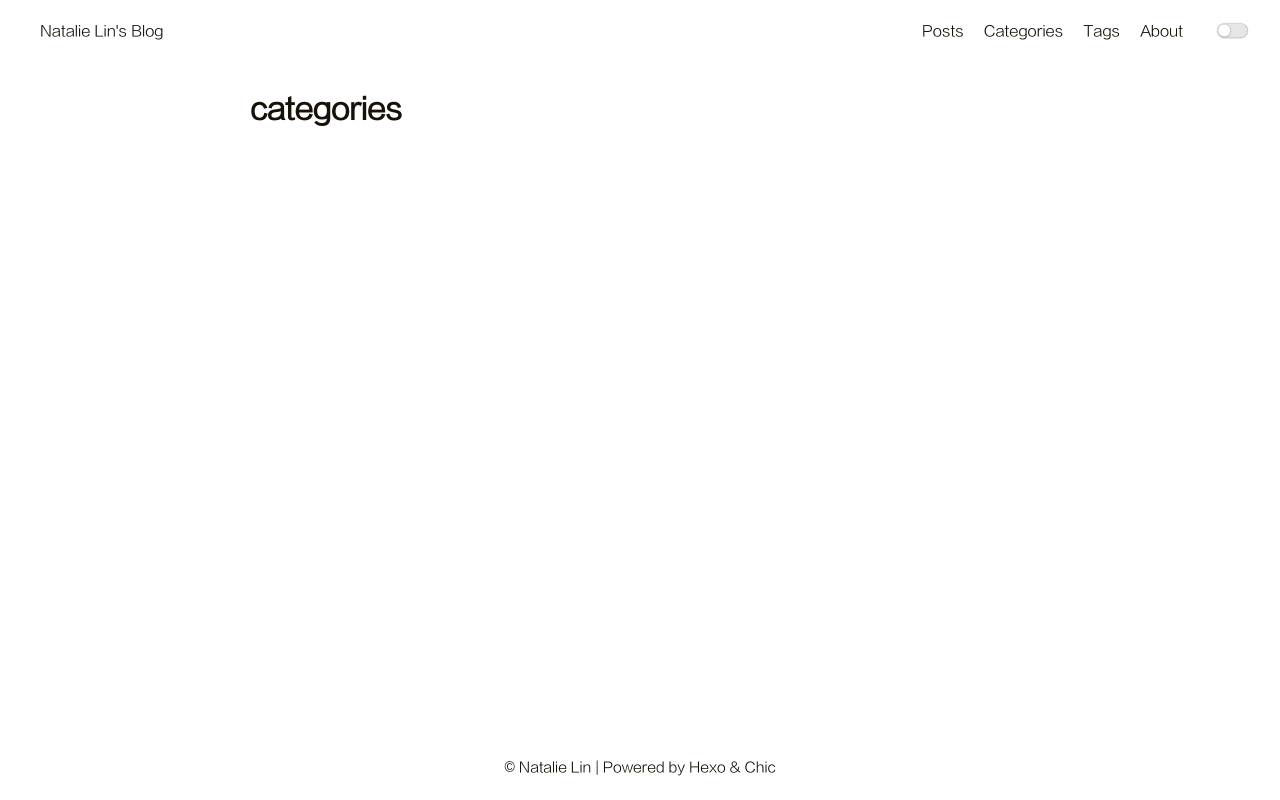
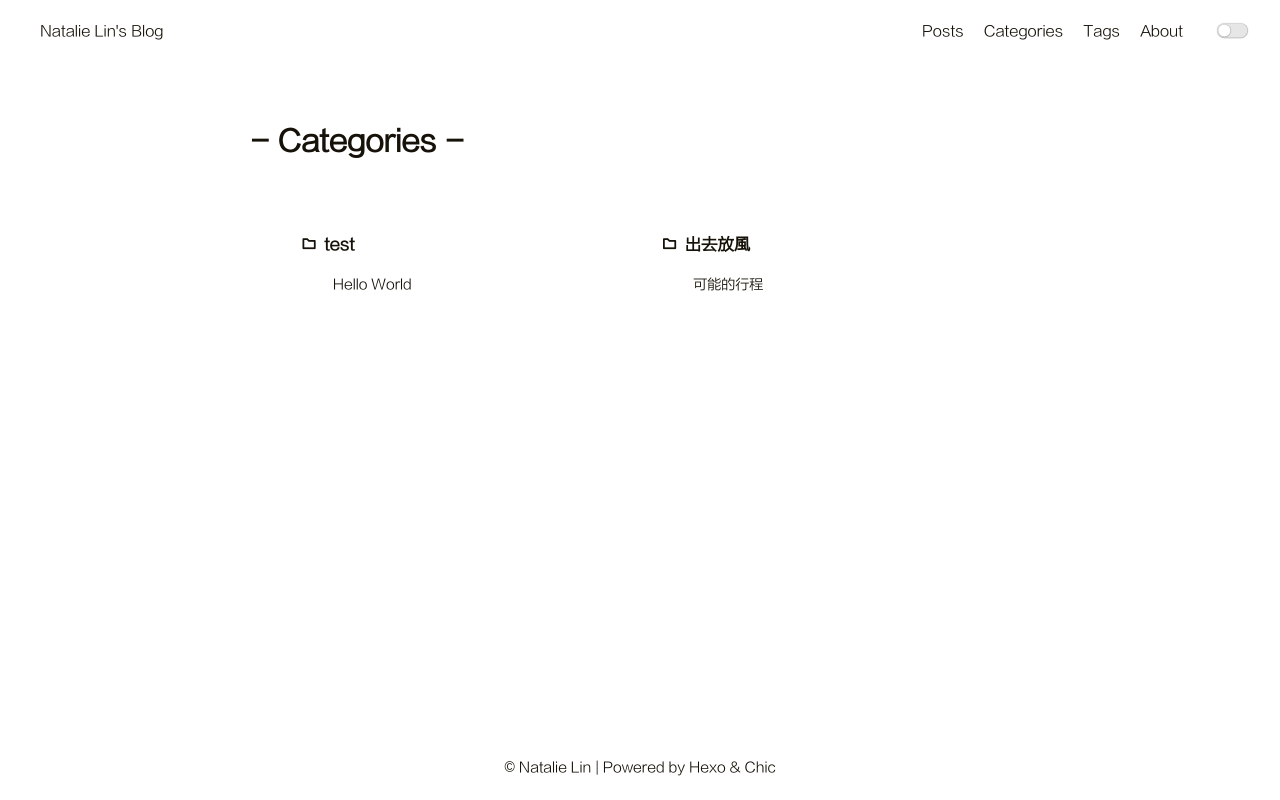
Before and after one commit to nataliepjlin/blog, a plain HTML site: page categories/index.html in a window 1280 px wide. Drawn offline with Linux system fonts and the light colour scheme.

Commit message:
Site updated: 2022-03-28 21:31:01

```diff
--- a/categories/index.html
+++ b/categories/index.html
@@ -13,7 +13,7 @@
 
 
 
-<title>categories | Natalie Lin</title>
+<title>Categories | Natalie Lin</title>
 
 
 
@@ -124,16 +124,63 @@
     }
 </script>
             <div class="main">
-                <div class="container">
-    <article class="post-wrap page">
 
-        <h2 class="post-title">categories</h2>
 
-        <section class="post-content">
 
-        </section>
-    </article>
-</div>
+
+    <div class="container">
+        <div class="post-wrap categories">
+            <h2 class="post-title">-&nbsp;Categories&nbsp;-</h2>
+            <div class="categories-card">
+
+
+                    <div class="card-item">
+                        <div class="categories">
+                            <a href="/blog/categories/test/">
+                                <h3>
+                                    <i class="iconfont icon-category" style="padding-right:3px"></i>
+                                    test
+                                </h3>
+                            </a>
+
+
+
+                                    <article class="archive-item">
+                                        <a class="archive-item-link"
+                                           href="/blog/2022/03/27/hello-world/">Hello World</a>
+                                    </article>
+
+
+
+                        </div>
+                    </div>
+
+
+                    <div class="card-item">
+                        <div class="categories">
+                            <a href="/blog/categories/%E5%87%BA%E5%8E%BB%E6%94%BE%E9%A2%A8/">
+                                <h3>
+                                    <i class="iconfont icon-category" style="padding-right:3px"></i>
+                                    出去放風
+                                </h3>
+                            </a>
+
+
+
+                                    <article class="archive-item">
+                                        <a class="archive-item-link"
+                                           href="/blog/2022/03/27/%E5%8F%AF%E8%83%BD%E7%9A%84%E8%A1%8C%E7%A8%8B/">可能的行程</a>
+                                    </article>
+
+
+
+                        </div>
+                    </div>
+
+            </div>
+
+        </div>
+    </div>
 
             </div>
             <footer id="footer" class="footer">
```
Also changed, not shown: tags/index.html (+12 -8 lines).
